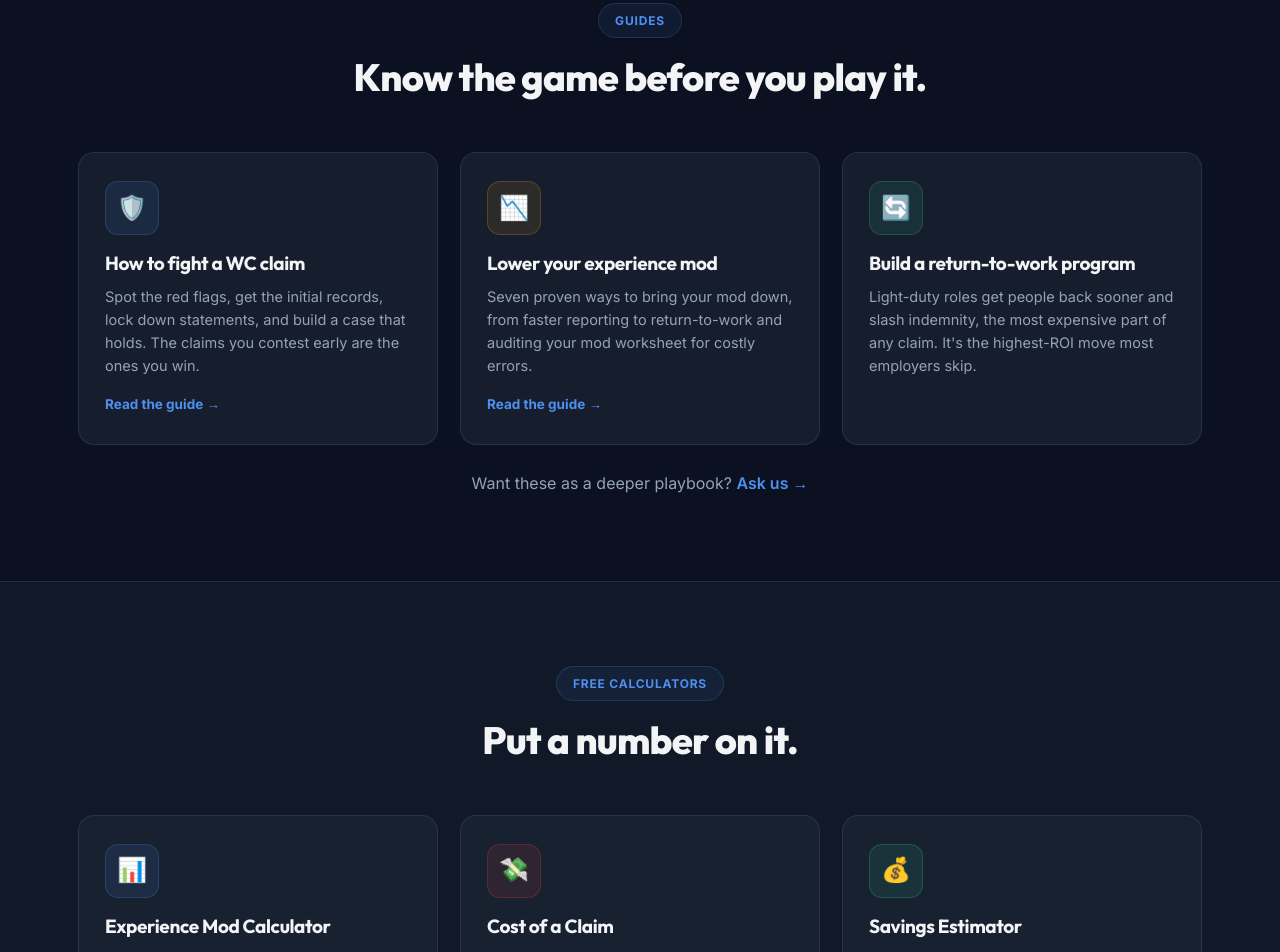
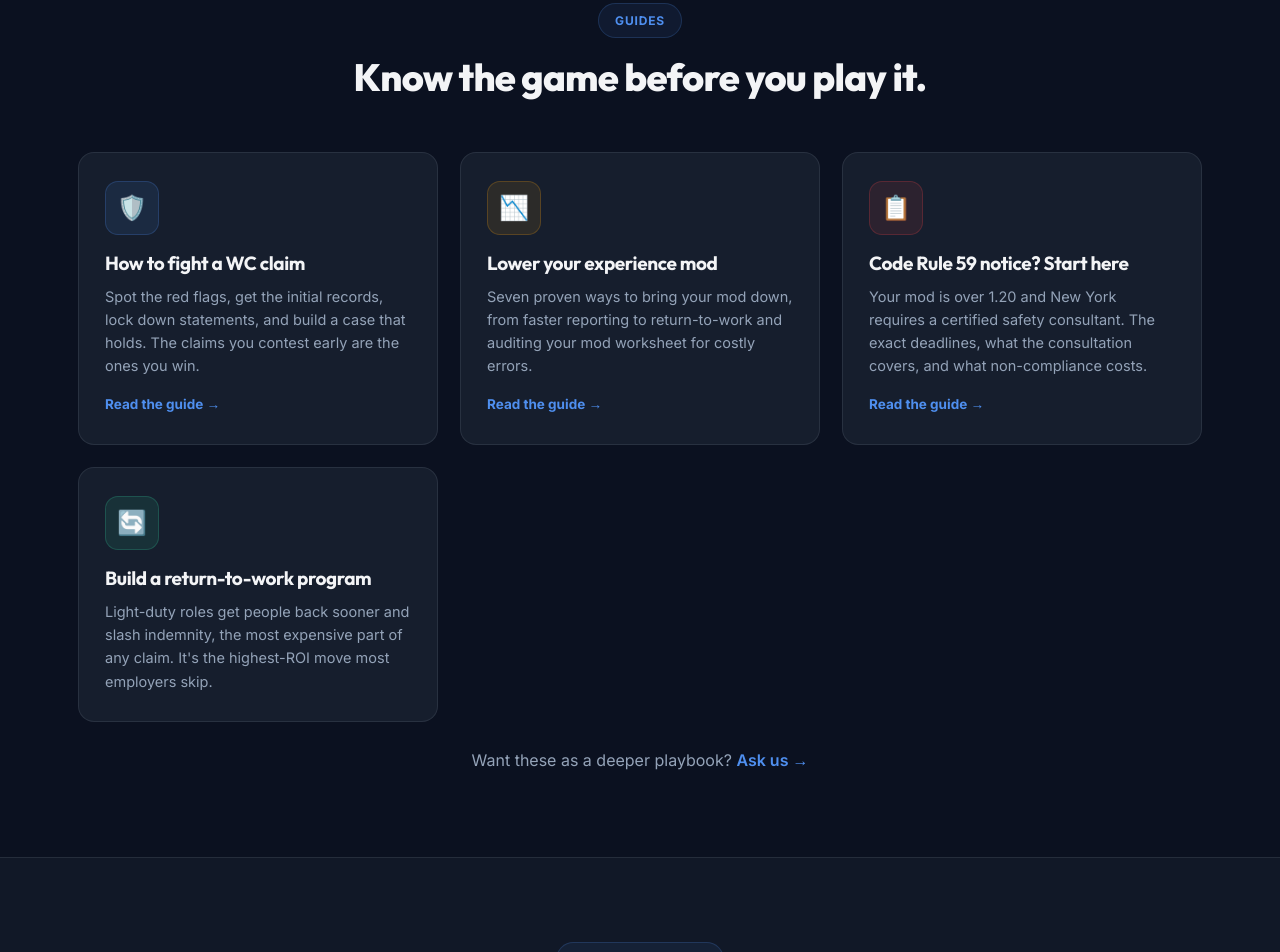
Before and after one commit to cdehrlic/titanium-froi, a website: page resources.html in a window 1280 px wide. Shown: the part 2965-3917 px from the top of the page. Drawn offline with Linux system fonts and the light colour scheme.

Commit message:
Add Code Rule 59 guide card to Resource Center

```diff
--- a/resources.html
+++ b/resources.html
@@ -175,6 +175,7 @@
     <div class="grid grid-3">
       <a href="/resources/fight-a-workers-comp-claim" class="card hover reveal a-blue" style="text-decoration:none;display:block"><div class="card-icon">🛡️</div><h3>How to fight a WC claim</h3><p>Spot the red flags, get the initial records, lock down statements, and build a case that holds. The claims you contest early are the ones you win.</p><span class="card-link">Read the guide →</span></a>
       <a href="/resources/lower-experience-mod" class="card hover reveal a-amber" style="text-decoration:none;display:block"><div class="card-icon">📉</div><h3>Lower your experience mod</h3><p>Seven proven ways to bring your mod down, from faster reporting to return-to-work and auditing your mod worksheet for costly errors.</p><span class="card-link">Read the guide →</span></a>
+      <a href="/resources/code-rule-59" class="card hover reveal a-red" style="text-decoration:none;display:block"><div class="card-icon">📋</div><h3>Code Rule 59 notice? Start here</h3><p>Your mod is over 1.20 and New York requires a certified safety consultant. The exact deadlines, what the consultation covers, and what non-compliance costs.</p><span class="card-link">Read the guide →</span></a>
       <div class="card reveal a-green"><div class="card-icon">🔄</div><h3>Build a return-to-work program</h3><p>Light-duty roles get people back sooner and slash indemnity, the most expensive part of any claim. It's the highest-ROI move most employers skip.</p></div>
     </div>
     <p style="text-align:center;color:var(--tm);margin-top:26px">Want these as a deeper playbook? <a href="/contact" style="color:var(--ta);text-decoration:none;font-weight:600">Ask us →</a></p>
```
